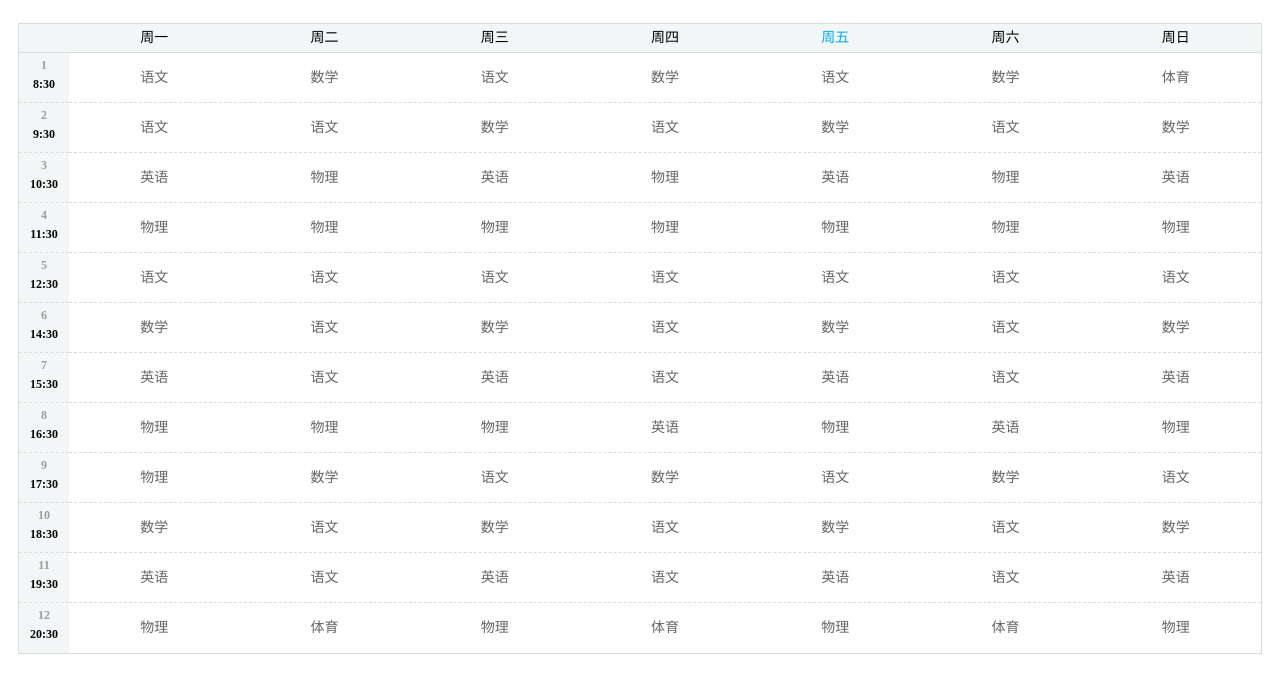
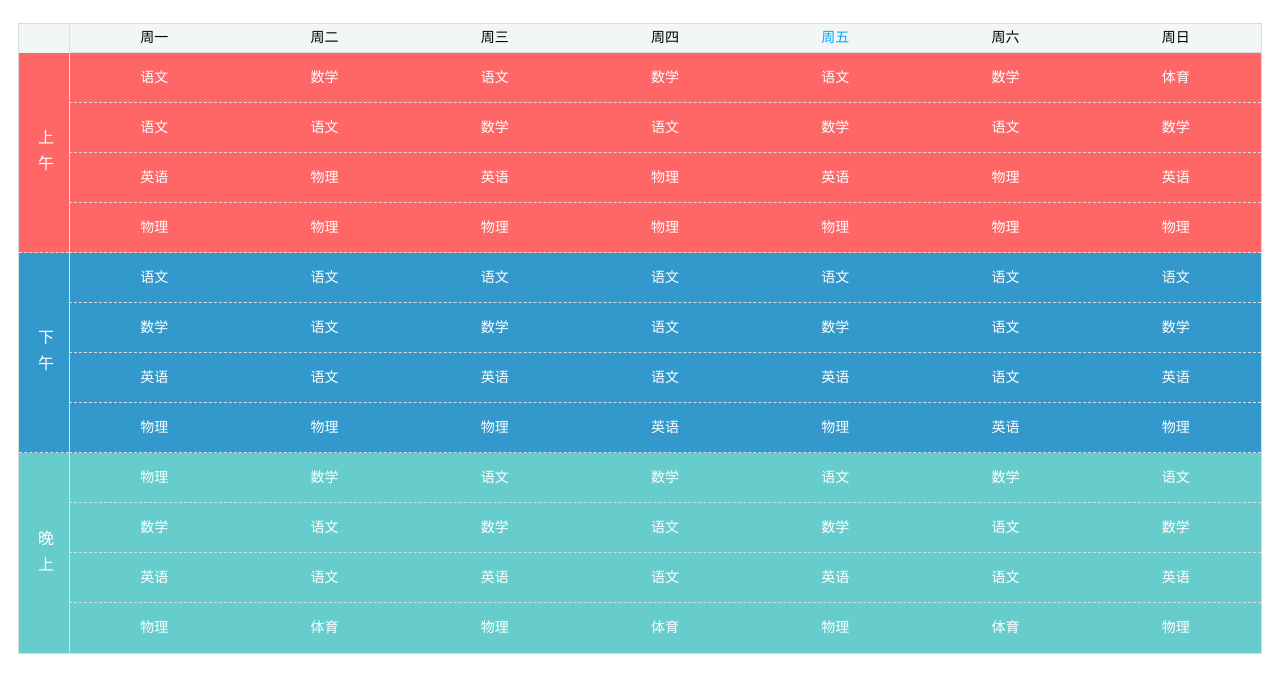
Before and after one commit to Hzy0913/Timetable, a website: page index.html in a window 1280 px wide. Drawn offline with Linux system fonts and the light colour scheme.

Commit message:
feat(example):  add use example

```diff
--- a/index.html
+++ b/index.html
@@ -52,9 +52,29 @@
         }
         .Courses-content li {
             text-align: center;
-            color: #666666;
+            color: #fff;
             font-size: 14px;
             line-height: 50px;
+        }
+        .stage_1, .left-hand-1{
+            background-color: #FF6666;
+        }
+        .stage_2, .left-hand-2{
+            background-color: #3399CC;
+        }
+        .stage_3, .left-hand-3{
+            background-color: #66CCCC;
+        }
+        .Courses-leftHand{
+            border-right: 1px solid #e0e0e0;
+            color: #fff;
+        }
+        .Courses-leftHand> div {
+            writing-mode: vertical-lr;
+            text-align: center;
+            line-height: 50px;
+            font-size: 16px;
+            letter-spacing: 10px;
         }
 
     </style>
@@ -77,18 +97,9 @@
       var now = new Date();
       var day = now.getDay()
       var courseType = [
-        [{index: '1',name: '8:30'}, 1],
-        [{index: '2',name: '9:30'}, 1],
-        [{index: '3',name: '10:30'}, 1],
-        [{index: '4',name: '11:30'}, 1],
-        [{index: '5',name: '12:30'}, 1],
-        [{index: '6',name: '14:30'}, 1],
-        [{index: '7',name: '15:30'}, 1],
-        [{index: '8',name: '16:30'}, 1],
-        [{index: '9',name: '17:30'}, 1],
-        [{index: '10',name: '18:30'}, 1],
-        [{index: '11',name: '19:30'}, 1],
-        [{index: '12',name: '20:30'}, 1]
+        ['上午', 4],
+        ['下午', 4],
+        ['晚上', 4]
       ];
 
       var times = new Timetable({
```
Also changed, not shown: example.html (+1 -1 lines).
